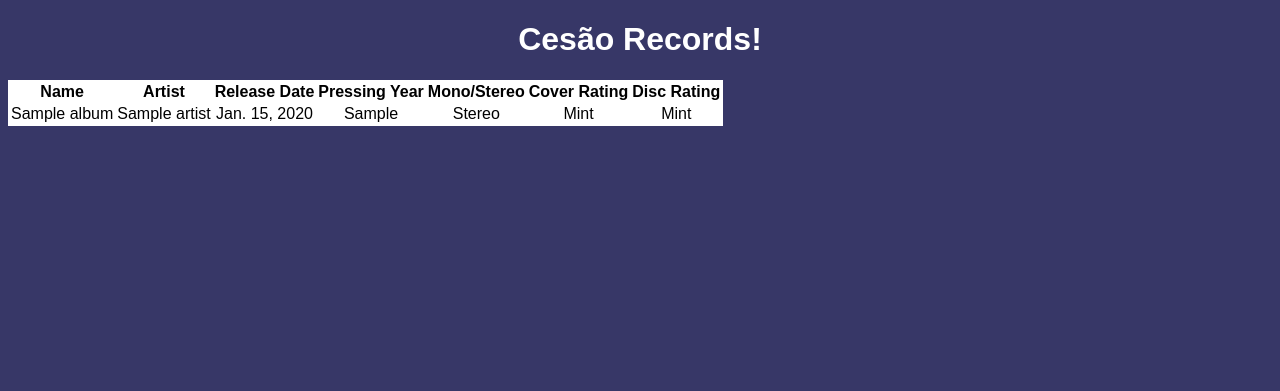
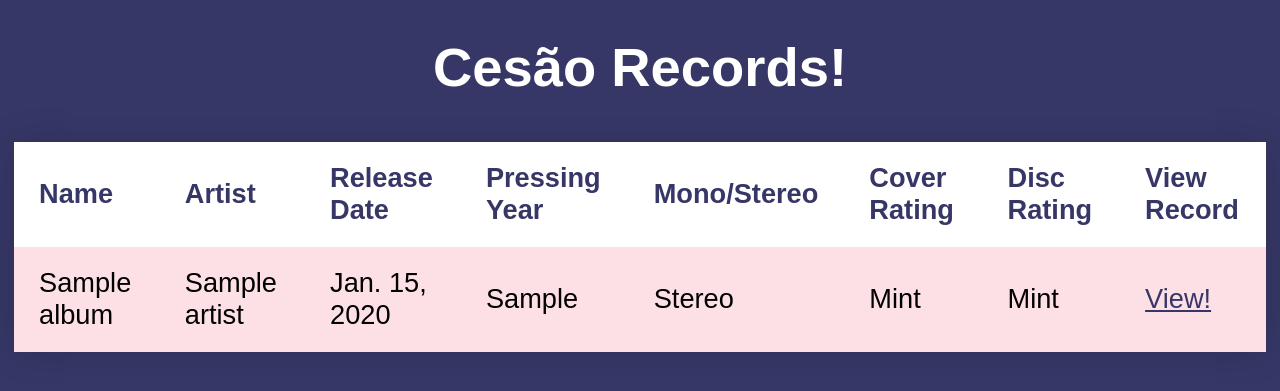
Before and after one commit to cesarpmorais/Record-Collection-Manager, a Django app: page / in a window 1280 px wide. Shown: the top 391 px of the page. Run offline with Django 4.2, Linux system fonts and the light colour scheme; tables that the repository leaves empty hold one stand-in row (values such as "Sample post").

Commit message:
feat(Cesao_Records): added CSS and stylized main page. Added Record button, but it's broken

```diff
--- a/Cesao_Records/Cesao_Records/settings.py
+++ b/Cesao_Records/Cesao_Records/settings.py
@@ -11,6 +11,7 @@ https://docs.djangoproject.com/en/4.1/ref/settings/
 """
 
 from pathlib import Path
+from os import path
 
 # Build paths inside the project like this: BASE_DIR / 'subdir'.
 BASE_DIR = Path(__file__).resolve().parent.parent
@@ -116,7 +117,10 @@ USE_TZ = True
 # Static files (CSS, JavaScript, Images)
 # https://docs.djangoproject.com/en/4.1/howto/static-files/
 
-STATIC_URL = 'static/'
+STATIC_URL = '/static/'
+STATICFILES_DIRS = (
+    path.join(BASE_DIR, "./main_app/static/"),
+)
 
 # Default primary key field type
 # https://docs.djangoproject.com/en/4.1/ref/settings/#default-auto-field
--- /dev/null
+++ b/Cesao_Records/main_app/static/css/style.css
@@ -0,0 +1,51 @@
+.body_style {
+    background-color: #373767;
+    font-family: "Arial";
+    zoom: 170%;
+}
+
+.title {
+    text-align: center;
+    color: white;
+}
+
+.table {
+    background-color: rgb(253, 224, 229);
+    border-collapse: collapse;
+    margin: 25px 0;
+    min-width: 400px;
+    box-shadow: 0 0 20px rgba(0, 0, 0, 0.15);
+    margin-left: auto;
+    margin-right: auto;
+}
+
+.table thead th {
+    background-color: rgb(255, 255, 255);
+    color: #373767;
+    text-align: left;
+}
+
+.table th,
+.table td {
+    padding: 12px 15px;
+}
+
+.table tbody tr {
+    border-bottom: 1px solid #dddddd;
+}
+
+.table tbody tr:nth-of-type(even) {
+    background-color: rgb(255, 218, 224);
+}
+
+.table tbody tr:last-of-type {
+    border-bottom: 2px rgba(21, 17, 36, 0.15);
+}
+
+a.button {
+    -webkit-appearance: button;
+    -moz-appearance: button;
+    appearance: button;
+
+    color: #373767;
+}
--- a/Cesao_Records/main_app/templates/main_app/main_page.html
+++ b/Cesao_Records/main_app/templates/main_app/main_page.html
@@ -2,20 +2,22 @@
 <html lang="en-US">
   <head>
     <meta charset="utf-8" />
+
+    {% load static %}
+    <link rel="stylesheet" type="text/css" href="{% static 'css/style.css' %}"/>
+
     <title>
         Cesão Records
     </title>
   </head>
 
-  <body style="background-color: #373767; font-family: Arial">
-    <h1 style="text-align: center; color: #FFFFFF">
+  <body class="body_style">
+    <h1 class="title">
         Cesão Records!
     </h1>
 
     {% if my_records %}
-        <table
-        style="background-color: #FFFFFF; text-align: center;"
-        >
+        <table class="table">
 
         <thead>
             <tr>
@@ -26,6 +28,7 @@
                 <th>Mono/Stereo</th>
                 <th>Cover Rating</th>
                 <th>Disc Rating</th>
+                <th>View Record</th>
             </tr>
         </thead>
 
@@ -39,6 +42,7 @@
                 <td> {{r.channels}} </td>
                 <td> {{r.cover_rating}} </td>
                 <td> {{r.disc_rating}} </td>
+                <td> <a href="/record/{{ r.album.name |slugify}}/{{ r.id }}" class="button"> View! </a> </td>
             </tr>
             {% endfor %}
         </tbody>
```
